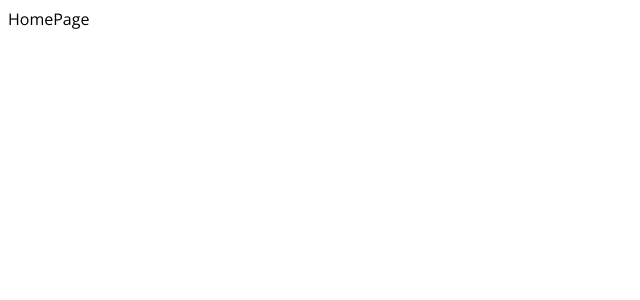
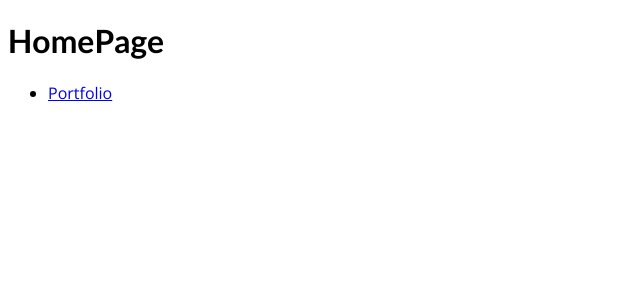
Before and after one commit to sprmke/learn_nextjs_pages---file-based-routing, a Next.js app: page / in a window 1280 px wide. Shown: the top 300 px of the page, without its empty margins (0-640 px from the left). Built offline with nearby package versions, Linux system fonts and the light colour scheme.

Commit message:
62. navigating with the "link" component

```diff
--- a/pages/index.js
+++ b/pages/index.js
@@ -1,5 +1,16 @@
+import Link from 'next/link';
+
 const HomePage = () => {
-  return <div>HomePage</div>;
+  return (
+    <div>
+      <h1>HomePage</h1>
+      <ul>
+        <li>
+          <Link href='/portfolio'>Portfolio</Link>
+        </li>
+      </ul>
+    </div>
+  );
 };
 
 export default HomePage;
```
